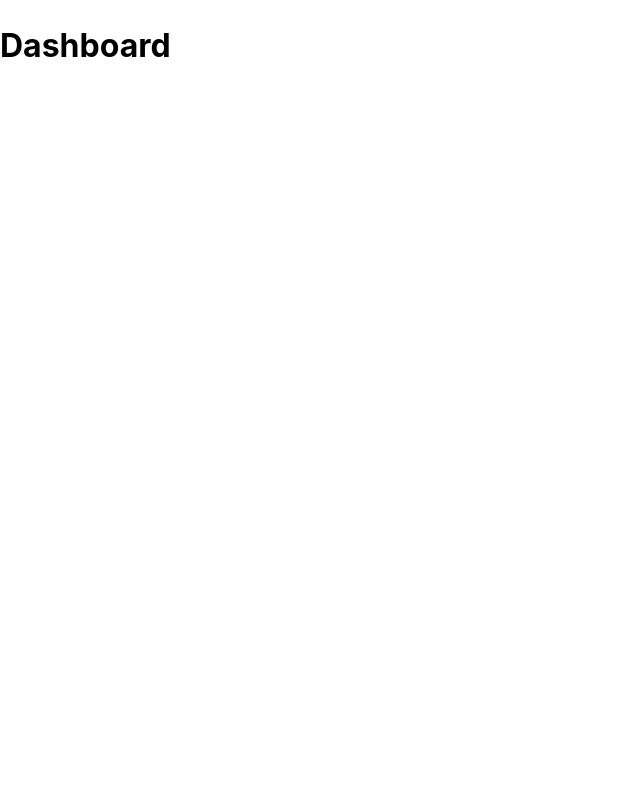
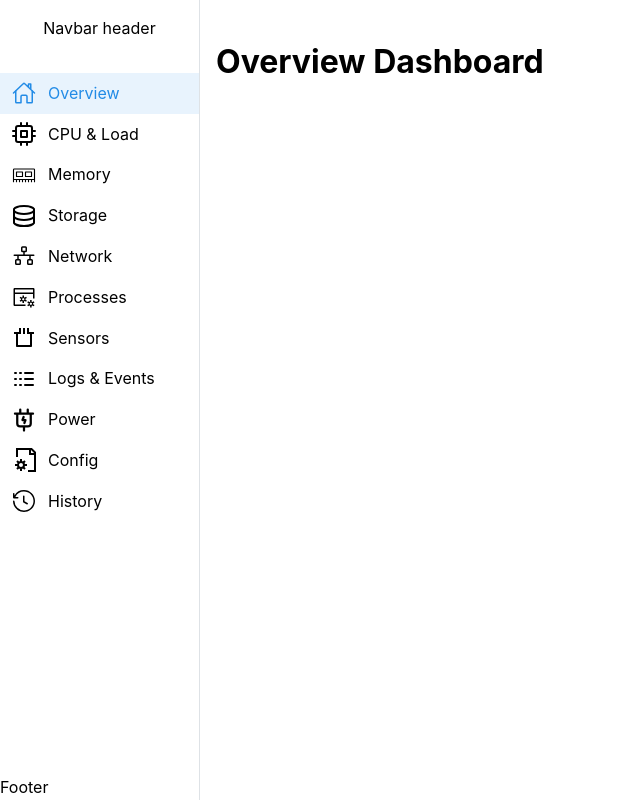
Before and after one commit to Jonah987654321/GlanceBoard, a React (Vite) app in the folder frontend/: page / in a window 1280 px wide. Shown: the whole page, without its empty margins (0-640 px from the left). Built offline with nearby package versions, Linux system fonts and the light colour scheme.

Commit message:
feat: navigiation

```diff
--- a/frontend/package.json
+++ b/frontend/package.json
@@ -15,6 +15,8 @@
     "@mantine/hooks": "^8.3.8",
     "react": "^19.2.0",
     "react-dom": "^19.2.0",
+    "react-icons": "^5.5.0",
+    "react-router-dom": "^7.9.6",
     "recharts": "^3.4.1"
   },
   "devDependencies": {
--- a/frontend/src/App.tsx
+++ b/frontend/src/App.tsx
@@ -1,10 +1,91 @@
-import '@mantine/core/styles.css';
-import '@mantine/charts/styles.css';
+import "@mantine/core/styles.css";
+import "@mantine/charts/styles.css";
 
-import { MantineProvider } from '@mantine/core';
+import { BrowserRouter as Router, Routes, Route } from "react-router-dom";
+import {
+  AppShell,
+  MantineProvider,
+  Button,
+  ScrollArea,
+  Space,
+  Center,
+} from "@mantine/core";
+import { useDisclosure } from "@mantine/hooks";
+
+import { IoHomeOutline } from "react-icons/io5";
+import { FiCpu } from "react-icons/fi";
+import { PiMemoryLight, PiNetwork, PiPlugChargingBold } from "react-icons/pi";
+import { GrStorage, GrDocumentConfig } from "react-icons/gr";
+import { VscServerProcess } from "react-icons/vsc";
+import { RiSensorLine } from "react-icons/ri";
+import { LuLogs } from "react-icons/lu";
+import { GoHistory } from "react-icons/go";
+
+import { SidebarLink } from "./components/SidebarLink";
+import { Overview } from "./pages/overview";
 
 export default function App() {
-  return <MantineProvider>{
-    <h1>Dashboard</h1>
-  }</MantineProvider>;
+  const [mobileOpened, { toggle: toggleMobile }] = useDisclosure();
+
+  return (
+    <MantineProvider>
+      <Router>
+        <AppShell
+          padding="md"
+          navbar={{
+            width: 200,
+            breakpoint: "sm",
+            collapsed: { mobile: !mobileOpened, desktop: false },
+          }}
+        >
+          <AppShell.Navbar>
+            <AppShell.Section>
+              <Space h="md" />
+              <Center>Navbar header</Center>
+              <Space h="xl" />
+            </AppShell.Section>
+            <AppShell.Section grow component={ScrollArea}>
+              <SidebarLink to="/" label="Overview" Icon={IoHomeOutline} />
+              <SidebarLink to="/cpu" label="CPU & Load" Icon={FiCpu} />
+              <SidebarLink to="/memory" label="Memory" Icon={PiMemoryLight} />
+              <SidebarLink to="/storage" label="Storage" Icon={GrStorage} />
+              <SidebarLink to="/network" label="Network" Icon={PiNetwork} />
+              <SidebarLink
+                to="/processes"
+                label="Processes"
+                Icon={VscServerProcess}
+              />
+              <SidebarLink to="/sensors" label="Sensors" Icon={RiSensorLine} />
+              <SidebarLink to="/logs" label="Logs & Events" Icon={LuLogs} />
+              <SidebarLink
+                to="/power"
+                label="Power"
+                Icon={PiPlugChargingBold}
+              />
+              <SidebarLink
+                to="/config"
+                label="Config"
+                Icon={GrDocumentConfig}
+              />
+              <SidebarLink to="/history" label="History" Icon={GoHistory} />
+            </AppShell.Section>
+            <AppShell.Section>Footer</AppShell.Section>
+          </AppShell.Navbar>
+
+          <AppShell.Main>
+            {/* Button nur für mobile Navbar toggle */}
+            <Button onClick={toggleMobile} hiddenFrom="sm">
+              Toggle navbar
+            </Button>
+
+            {/* Main Content */}
+            <Routes>
+              <Route path="/" element={<Overview />} />
+              <Route path="*" element={<Overview />} /> {/* Default */}
+            </Routes>
+          </AppShell.Main>
+        </AppShell>
+      </Router>
+    </MantineProvider>
+  );
 }
--- /dev/null
+++ b/frontend/src/components/SidebarLink.tsx
@@ -0,0 +1,22 @@
+import { NavLink as MantineNavLink } from "@mantine/core";
+import { NavLink as RouterNavLink } from "react-router-dom";
+
+interface SidebarLinkProps {
+  to: string;
+  label: string;
+  Icon: any;
+}
+
+export function SidebarLink({ to, label, Icon }: SidebarLinkProps) {
+  return (
+    <MantineNavLink
+      component={RouterNavLink}
+      to={to}
+      label={label}
+      leftSection={<Icon size={24} />}
+      styles={(theme) => ({
+        label: { fontSize: theme.fontSizes.md },
+      })}
+    />
+  );
+}
--- /dev/null
+++ b/frontend/src/pages/overview.tsx
@@ -0,0 +1,3 @@
+export function Overview() {
+  return <h1>Overview Dashboard</h1>;
+}
```
Also changed, not shown: 1 other file (tests, documents, lock files or other folders).
